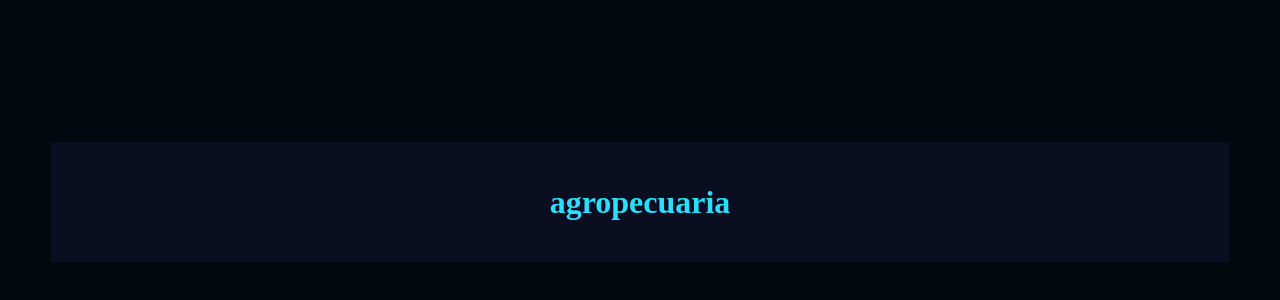
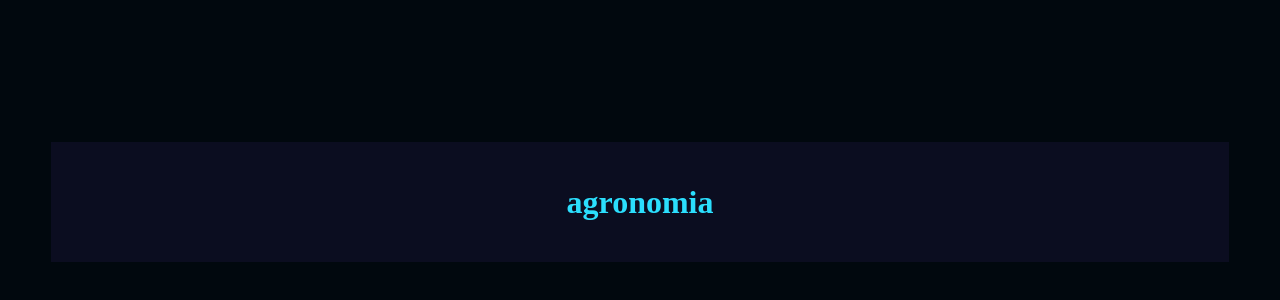
Before and after one commit to pholiveir/missao-ia, a plain HTML site: page index.html in a window 1280 px wide. Shown: the part 206-506 px from the top of the page. Drawn offline with Linux system fonts and the light colour scheme.

Commit message:
Update index.html

```diff
--- a/index.html
+++ b/index.html
@@ -4,11 +4,11 @@
     <meta charset="UTF-8">
     <meta name="viewport" content="width=device-width, initial-scale=1.0">
     <link rel="stylesheet" href="style.css">
-    <title>agropecuaria</title>
+    <title>agronomia</title>
 </head>
 <body>
     <div class="caixa-principal">
-        <h1>agropecuaria</h1>
+        <h1>agronomia</h1>
         <div class="caixa-perguntas"></div>
         <div class="caixa-alternativas"></div>
         <div class="caixa-resultado"></div>
```
